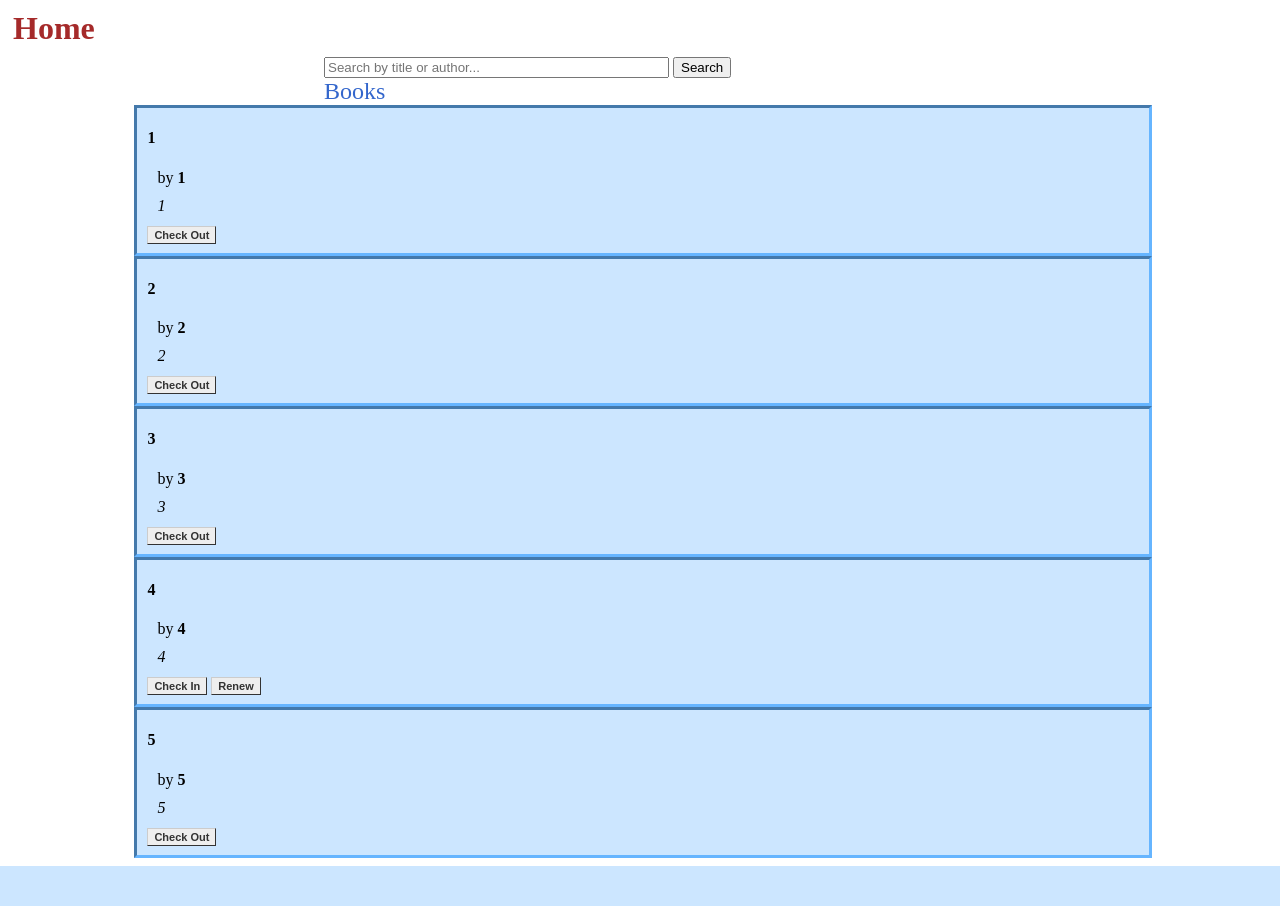
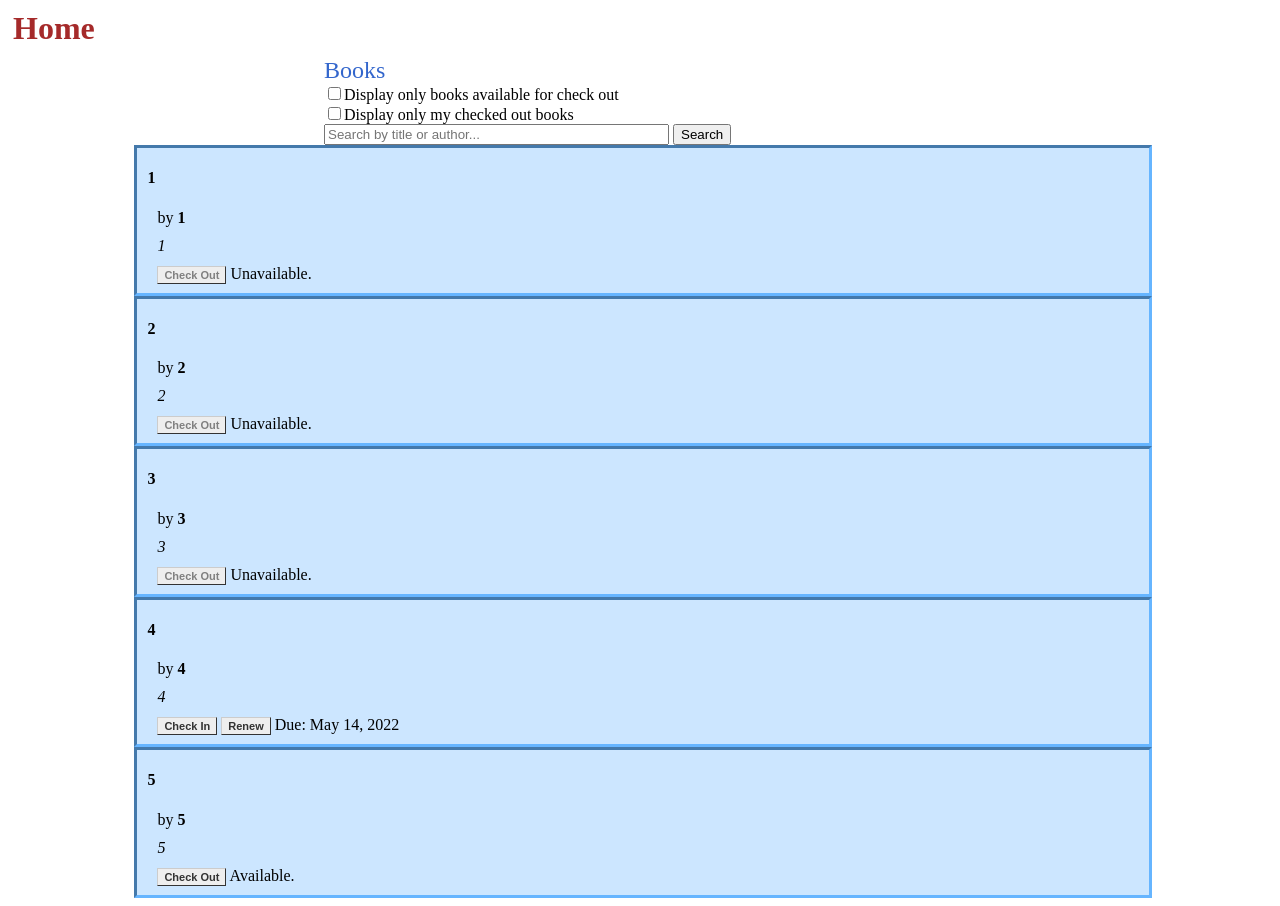
Before and after one commit to kgardner37/cmsc-495-library-management-system, a Flask app: page /home/ in a window 1280 px wide. Shown: the part 67-973 px from the top of the page. Before the commit the page ends 933 px from the top, so only its background shows below. Run offline with Flask 2, Linux system fonts and the light colour scheme; a user stored in the database is signed in; data comes from the database, SQL or seed files in the repository; both versions use the stored data as it was after the commit.

Commit message:
Added a 3 book limit for users, statuses to books (available or unavailable, fines due), checkbox filters for browsing books
Gives an error when a user tries to check out a 4th book

When a book is checked out by a user, it shows as unavailable for check out to other users

When a user's book is overdue, shows the amount due with a payment button that directs to a payment page

Checkboxes allow user to filter by books they have checked out and by books available to check out

```diff
--- a/app.py
+++ b/app.py
@@ -31,11 +31,31 @@
 @login_required
 def load_home():
     query = request.args.get('search')
+    available = request.args.get('show_available')
+    mine = request.args.get('show_mine')
     if query:
-        books = models.Book.query.filter(models.Book.title.contains(query) | models.Book.author.contains(query))
+        if available and not mine:
+            books = models.Book.query.filter((models.Book.title.contains(query) | models.Book.author.contains(query)) & models.Book.due == None)
+        if not available and mine:
+            books = models.Book.query.filter((models.Book.title.contains(query) | models.Book.author.contains(query)) & models.Book.borrower == current_user.username)
+        if available and mine:
+            books = []
+        if not available and not mine:
+            books = models.Book.query.filter(models.Book.title.contains(query) | models.Book.author.contains(query))
     else:
-        books = models.Book.query.all()
-    return render_template('layout.html', template='index.html', title='Home', books=books, query=query)
+        if available and not mine:
+            books = models.Book.query.filter(models.Book.due == None)
+        if not available and mine:
+            books = models.Book.query.filter(models.Book.borrower == current_user.username)
+        if available and mine:
+            books = []
+        if not available and not mine:
+            books = models.Book.query.all()
+    if available:
+        available = 'checked'
+    if mine:
+        mine = 'checked'
+    return render_template('layout.html', template='index.html', title='Home', books=books, query=query, available=available, mine=mine)
 
 
 ## ADMIN SET-UP ##
--- a/sqliteDatabase/BookRepositoryService/BookRepositoryService.py
+++ b/sqliteDatabase/BookRepositoryService/BookRepositoryService.py
@@ -21,6 +21,9 @@
 def checkOut(id):
     ''' Checks the book out to the current user.
     Sets "borrower" to user's username and "due" to current date + 7 days. '''
+    if models.Book.query.filter(models.Book.borrower == current_user.username).count() > 2:
+        flash('You may not have more than three books checked out at once!', 'error')
+        return redirect(url_for('index'))
     book = models.Book.query.filter(models.Book.id == id).first()
     book.borrower = current_user.username
     book.due = datetime.now() + timedelta(days=7)
--- a/sqliteDatabase/Models/Models.py
+++ b/sqliteDatabase/Models/Models.py
@@ -46,6 +46,15 @@
             return datetime.now() > self.due
         return False
 
+    def checkFine(self):
+        ''' Checks amount due on a book. '''
+        totalPaid = 0
+        amountsPaid = Payment.query.filter(Payment.book == self.title and Payment.payer == self.borrower and Payment.date > self.due)
+        for payment in amountsPaid:
+            totalPaid += payment.amount
+        delta = datetime.now() - self.due
+        return ((delta.days // 7) * 5) - totalPaid # $5 per week after the due date
+
 
 class Payment(db.Model):
     __tablename__ = 'payment'
--- a/templates/index.html
+++ b/templates/index.html
@@ -8,8 +8,11 @@
 
 <body>
     {% block home_block_reference %}
+		<h2 style="	width: 50%; margin: 0 auto;">Books</h2>
         <div class="search">
 			<form method="GET">
+				<input type="checkbox" name="show_available" {{ available }}><label for="show_available">Display only books available for check out</label><br>
+				<input type="checkbox" name="show_mine" {{ mine }}><label for="show_mine">Display only my checked out books</label><br>
 				{% if query %}
 					<input type="search" class="searchbar" name="search" value={{ query }} size="40">
 				{% else %}
@@ -18,8 +21,6 @@
 				<button type="submit">Search</button>
 			</form>
         </div>
-
-		<h2 style="	width: 50%; margin: 0 auto;">Books</h2>
         <div class="books">
             {% for book in books %}
             <div class="book">
@@ -34,13 +35,21 @@
                 <div class="book-actions">
                     {% if book in current_user.books %}
                         {% if book.isOverdue() %}
-                            <a class="book-action" href={{url_for('payFine', id=book.id)}}>Pay Fine</a>
+                            <p><a class="book-action" href={{url_for('payFine', id=book.id)}}>Pay Fine</a>
+							Pay the overdue fine before checking in or renewing. Amount due: ${{ book.checkFine() }}.00.</p>
                         {% else %}
-                            <a class="book-action" href={{url_for('checkIn', id=book.id)}}>Check In</a>
+                            <p><a class="book-action" href={{url_for('checkIn', id=book.id)}}>Check In</a>
                             <a class="book-action" href={{url_for('renew', id=book.id)}}>Renew</a>
+							Due: {{ book.due.strftime("%B %d, %Y") }}</p>
                         {% endif %}
                     {% else %}
-                        <a class="book-action" href={{url_for('checkOut', id=book.id)}}>Check Out</a>
+						{% if book.borrower %}
+							<p><a class="book-action" href={{url_for('checkOut', id=book.id)}} style="pointer-events: none !important; cursor: default; color:Gray;">Check Out</a>
+							Unavailable.</p>
+						{% else %}
+							<p><a class="book-action" href={{url_for('checkOut', id=book.id)}}>Check Out</a>
+							Available.</p>
+						{% endif %}
                     {% endif %}
                 </div>
             </div>
```
Also changed, not shown: sqliteDatabase/AccountingService/AccountingService.py (+12 -18 lines), templates/payment.html (added, +28 -0 lines), database.db (added).
